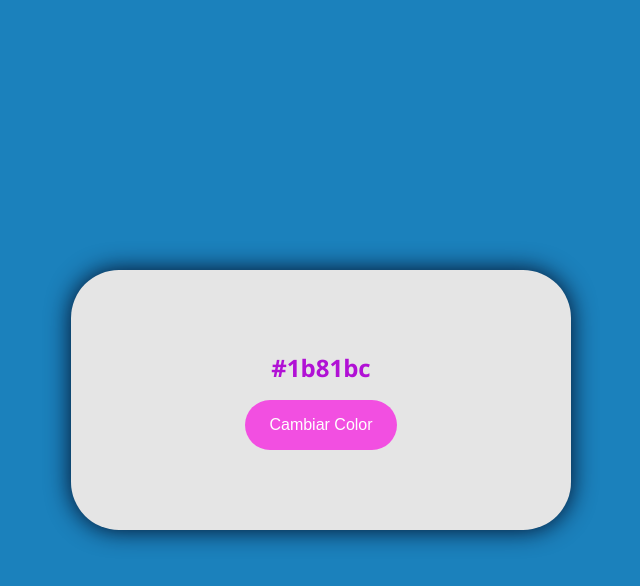
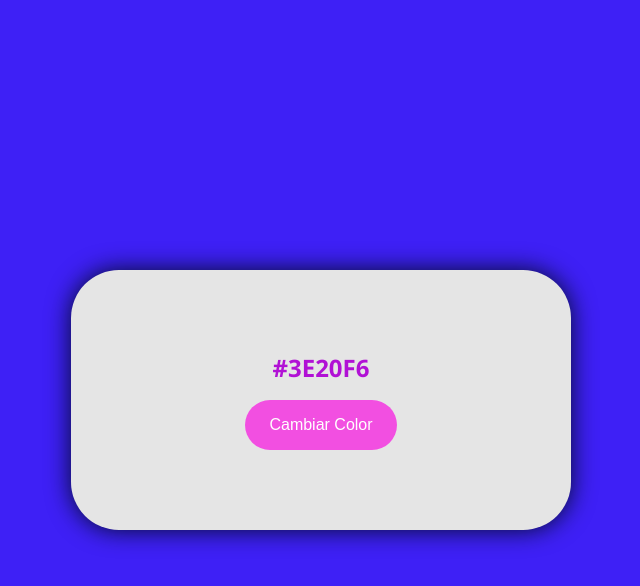
Before and after one commit to Gjbfxta/Practica-Cambiar-Color, a plain HTML site: page index.html in a window 1280 px wide. Both pictures are taken after a click on the button "Cambiar Color". Shown: the whole page, without its empty margins (319-959 px from the left). Drawn offline with Linux system fonts and the light colour scheme.

Commit message:
Programamos Cambio de color

```diff
--- a/index.html
+++ b/index.html
@@ -10,7 +10,7 @@
 </head>
 <body class="flex-center">
   <main class="flex-center">
-    <p>#1b81bc</p>
+    <p id="color">#1b81bc</p>
     <button id="button"> Cambiar Color</button>
   </main>
 </body>
--- a/script.js
+++ b/script.js
@@ -0,0 +1,32 @@
+const color = document.getElementById("color");
+const button = document.getElementById("button");
+
+/* manejar al evento */
+
+button.addEventListener("click", cambiarColor);
+
+
+
+function cambiarColor(){
+
+  /*  funcion añidada */
+  function colores (){
+    /* codigo quie se ejecuta */
+    const opciones = "0123456789ABCDEF"
+    let colorHex = "#";
+
+    /* Recorrer el string opciones  */
+    for (let i = 0; i < 6; i++){
+      let indicealeatorio = Math.floor(Math.random() * 16);
+      colorHex += opciones[indicealeatorio]; // #000000
+    }
+
+    return colorHex;
+  }
+
+  /* actualiza cambiar texto */
+  let coloraleatorio = colores();
+  /* actualiza cambiar color */
+  color.textContent = coloraleatorio;
+  document.body.style.backgroundColor = coloraleatorio;
+}
--- a/style.css
+++ b/style.css
@@ -45,5 +45,5 @@ button{
 }
 
 button:hover {
-  background-color: #d2d511;
+  background-color: #11b4d5;
 }
```
